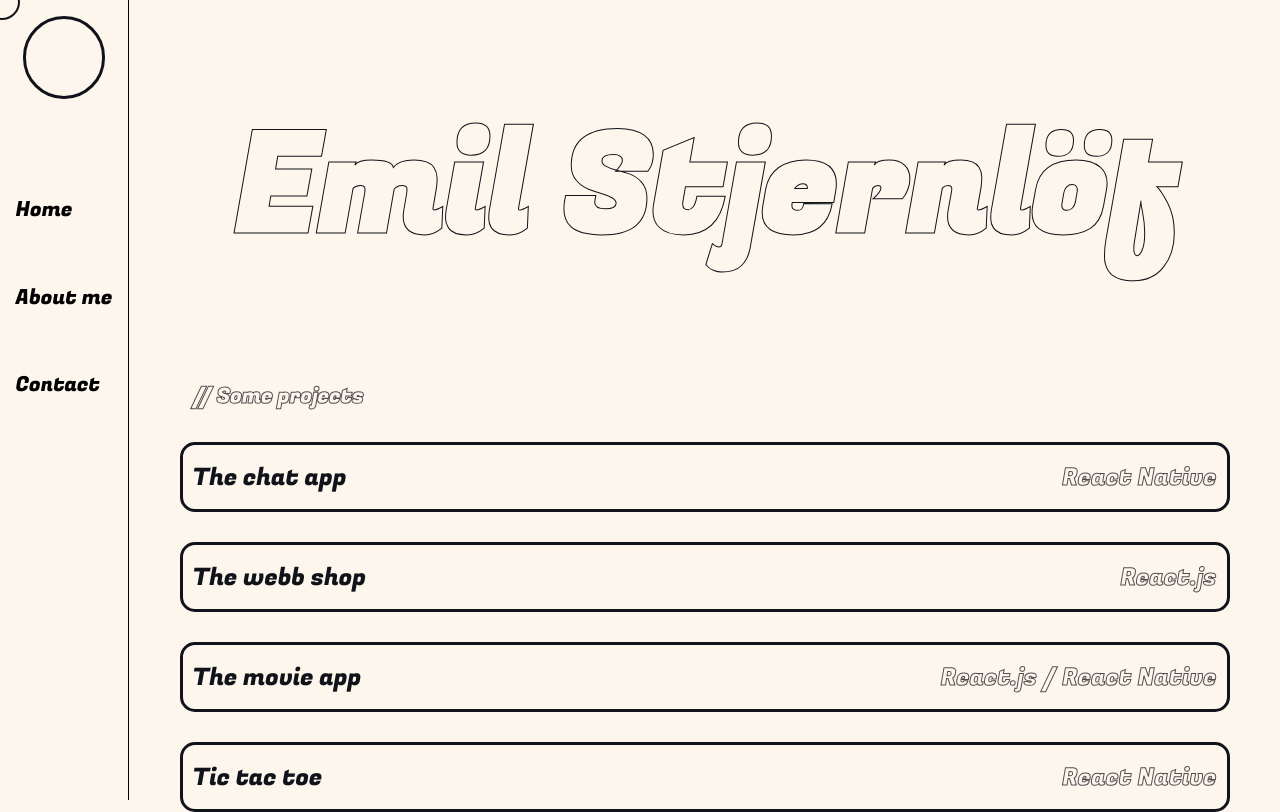
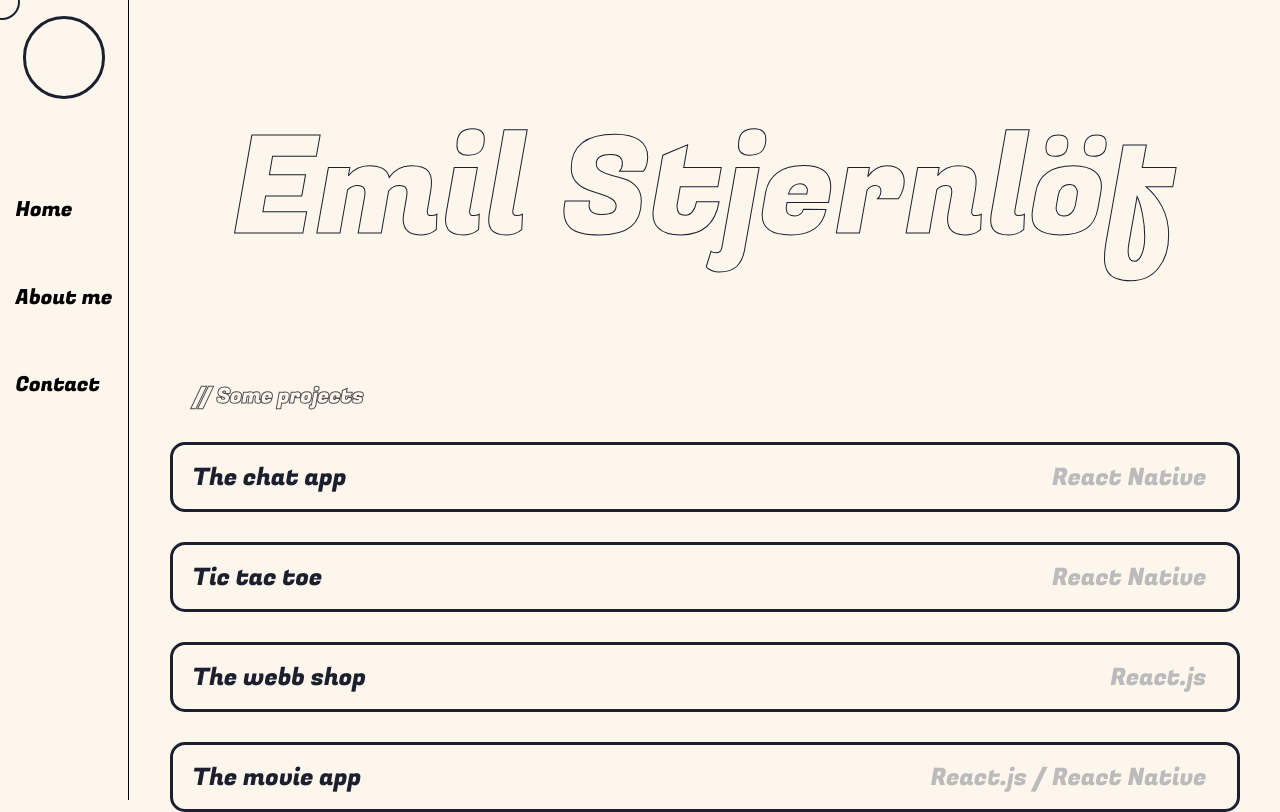
Before and after one commit to starleafer/My-portfolio, a React (Vite) app in the folder workspace/: page / in a window 1280 px wide. Built offline with nearby package versions, Linux system fonts and the light colour scheme; a web font is replaced by a local one.

Commit message:
Added color themes for cards and cursor style

```diff
--- a/workspace/src/components/Card.jsx
+++ b/workspace/src/components/Card.jsx
@@ -1,9 +1,30 @@
-import React, { useState } from 'react';
+import React, { useState, useEffect } from 'react';
 import { Link } from 'react-router-dom';
-import styled from 'styled-components'
+import styled from 'styled-components';
 
-function Card({id, path, title, label, backgroundColor}) {
-    const [isHovered, setIsHovered] = useState(false)
+function Card({ id, path, title, label, color, backgroundColor }) {
+  const [isHovered, setIsHovered] = useState(false);
+
+  useEffect(() => {
+    const cursor = document.querySelector('.cursor');
+
+    const handleMouseEnter = () => {
+      cursor.style.borderColor = "var(--bleach)";
+    };
+
+    const handleMouseLeave = () => {
+      cursor.style.borderColor = "var(--dark)";
+    };
+
+    if (isHovered) {
+      cursor.style.borderColor = "var(--bleach)";
+    }
+
+    return () => {
+      cursor.style.borderColor = "var(--dark)";
+    };
+  }, [isHovered]);
+
   return (
     <Link to={`/${path}`} style={{ textDecoration: 'none' }}>
       <StyledCard
@@ -11,22 +32,21 @@ function Card({id, path, title, label, backgroundColor}) {
         onMouseEnter={() => setIsHovered(id)}
         onMouseLeave={() => setIsHovered(null)}
         className={isHovered === id ? "hovered" : ""}
-        style={{ backgroundColor: isHovered === id ? backgroundColor : "" }}
+        style={{ backgroundColor: isHovered === id ? backgroundColor : "", color: isHovered === id ? color : "" }}
       >
         <Title>{title}</Title>
-        <Label>{label}</Label>
+        <Label className={isHovered === id ? "hovered" : ""}>{label}</Label>
       </StyledCard>
     </Link>
-  )
+  );
 }
-
 
 const StyledCard = styled.div`
   width: 80vw;
   height: 8vh;
   display: flex;
   align-items: center;
-    padding: 0 10px;
+  padding: 0 20px;
   font-size: 1.5em;
   color: var(--dark);
   border: 3px solid var(--dark);
@@ -38,17 +58,23 @@ const StyledCard = styled.div`
     color: white;
     font-size: 1.7em;
     margin-right: -50px;
+
+    .hovered {
+      border-color: white;
+      color: white;
     }
-`
+  }
+`;
+
 const Title = styled.div`
   flex: 1;
-`
+`;
 
 const Label = styled.div`
-    color: var(--bleach);
-    -webkit-text-stroke-width: 1px;
-    -webkit-text-stroke-color: #504f4f;
-`
+  border: 2px solid transparent;
+  color: #bbbbbb;
+  border-radius: 15px;
+  padding: 1vh;
+`;
 
-
-export default Card
+export default Card;
--- a/workspace/src/components/Projectlist.jsx
+++ b/workspace/src/components/Projectlist.jsx
@@ -7,10 +7,10 @@ import Card from './Card';
 function Projectlist() {
 
     const card = [
-        { id: 1, title: "The chat app", path: 'chatapp', label: "React Native", backgroundColor: 'var(--yellowish)' },
-        { id: 2, title: "The webb shop", path: 'webbshop', label: "React.js", backgroundColor: 'var(--greenish)' },
-        { id: 3, title: "The movie app", path: 'movieapp', label: "React.js / React Native", backgroundColor: 'var(--ocean)' },
-        { id: 4, title: "Tic tac toe", path: 'tictactoe', label: "React Native", backgroundColor: 'var(--redish)' },
+        { id: 1, title: "The chat app", path: 'chatapp', label: "React Native", color: 'var(--neon-green)', backgroundColor: 'var(--deep-purple)' },
+        { id: 2, title: "Tic tac toe", path: 'tictactoe', label: "React Native", color:'var(--blueish)', backgroundColor: 'var(--redish)' },
+        { id: 3, title: "The webb shop", path: 'webbshop', label: "React.js", color: 'bisque', backgroundColor: 'var(--dark-green)' },
+        { id: 4, title: "The movie app", path: 'movieapp', label: "React.js / React Native", color:'var(--redish)', backgroundColor: 'var(--dark)' },
     ]
 
     return (
@@ -24,6 +24,7 @@ function Projectlist() {
                         path={card.path}
                         title={card.title}
                         label={card.label}
+                        color={card.color}
                         backgroundColor={card.backgroundColor}
                     />
                 ))}
--- a/workspace/src/components/pages/ChatApp.jsx
+++ b/workspace/src/components/pages/ChatApp.jsx
@@ -1,4 +1,5 @@
 import React from 'react'
+import styled from 'styled-components';
 
 function ChatApp() {
   return (
@@ -6,4 +7,8 @@ function ChatApp() {
   )
 }
 
+const Container = styled.div`
+  background-color: var();
+`
+
 export default ChatApp
--- a/workspace/src/components/pages/Mainpage.jsx
+++ b/workspace/src/components/pages/Mainpage.jsx
@@ -14,7 +14,7 @@ function Mainpage() {
 const Title = styled.h1`
   font-size: 8.5em;
   font-family: 'Fugaz One', sans-serif;
-  font-weight: 600;
+  font-weight: 500;
   text-align: center;
   color: var(--bleach);
   -webkit-text-stroke-width: 1px;
--- a/workspace/src/index.css
+++ b/workspace/src/index.css
@@ -2,19 +2,22 @@
 
 :root {
     /* --primary-color: #22333b; */
-    --dark: #101319;
+    --dark: #1b1f2e;
     --bleach: #fdf6ed;
-    --dark-green: #1f8b40;
+    --dark-green: #26403C;
     --yellowish: #f49f0a;
     --ocean: #00a6a6;
-    --redish: #b80c09;
-    --greenish: #09b84c;
+    --redish: #f73e3e;
+    --creamy: #f3b88474;
+    --blueish:  #12398d;
+    --neon-green: #0ac753;
+    --deep-purple: #242038;
+
 }
 
 *{
     cursor: none;
     font-family: 'Fugaz One', sans-serif;
-
 }
 
 body{
@@ -35,14 +38,7 @@ body{
     pointer-events: none;
 }
 
-.cursor-custom {
-    border: 2.5px solid red;
-    height: 20px;
-    width: 20px;
-    border-radius: 50%;
-    position: fixed;
-    top: 0;
-    left: 0;
-    transform: translate(-50%, -50%);
-    pointer-events: none;
+
+.cursor:hover {
+    border-color: var(--bleach);
   }
```
Lines whose indentation alone changed are shown as unchanged.
